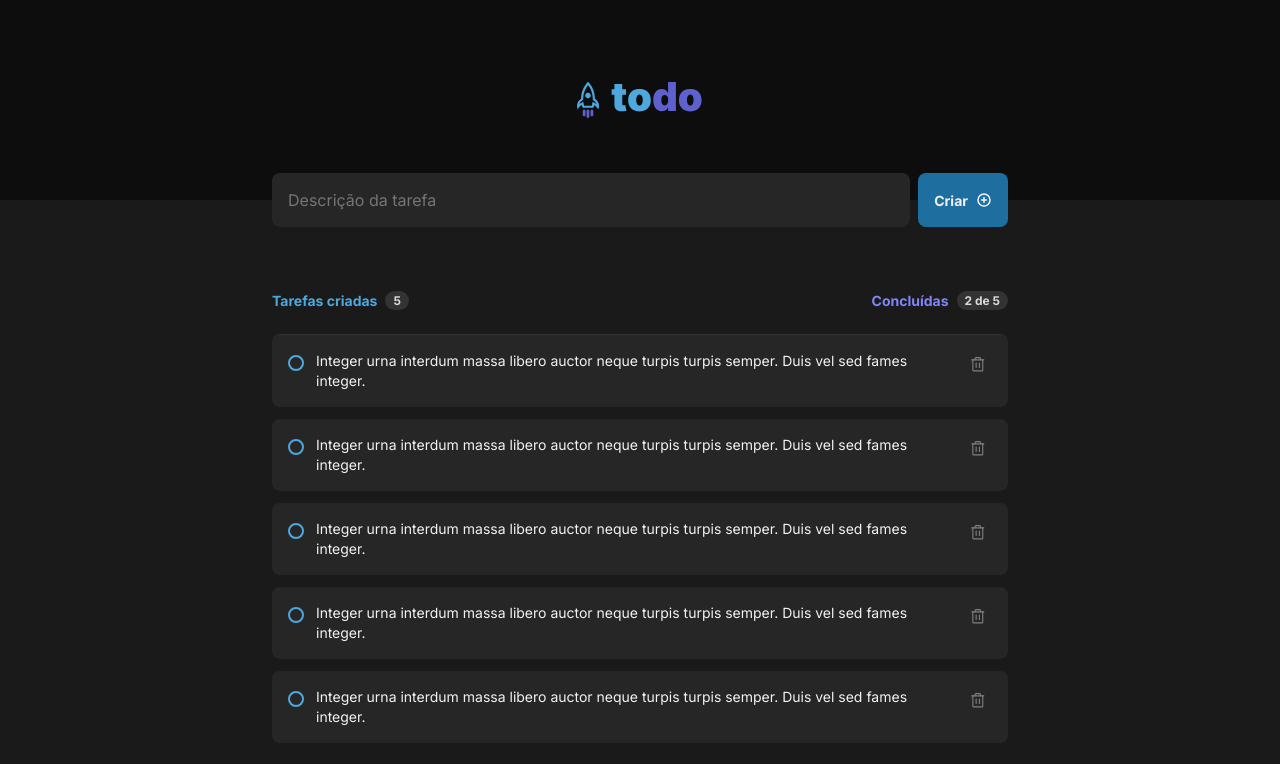
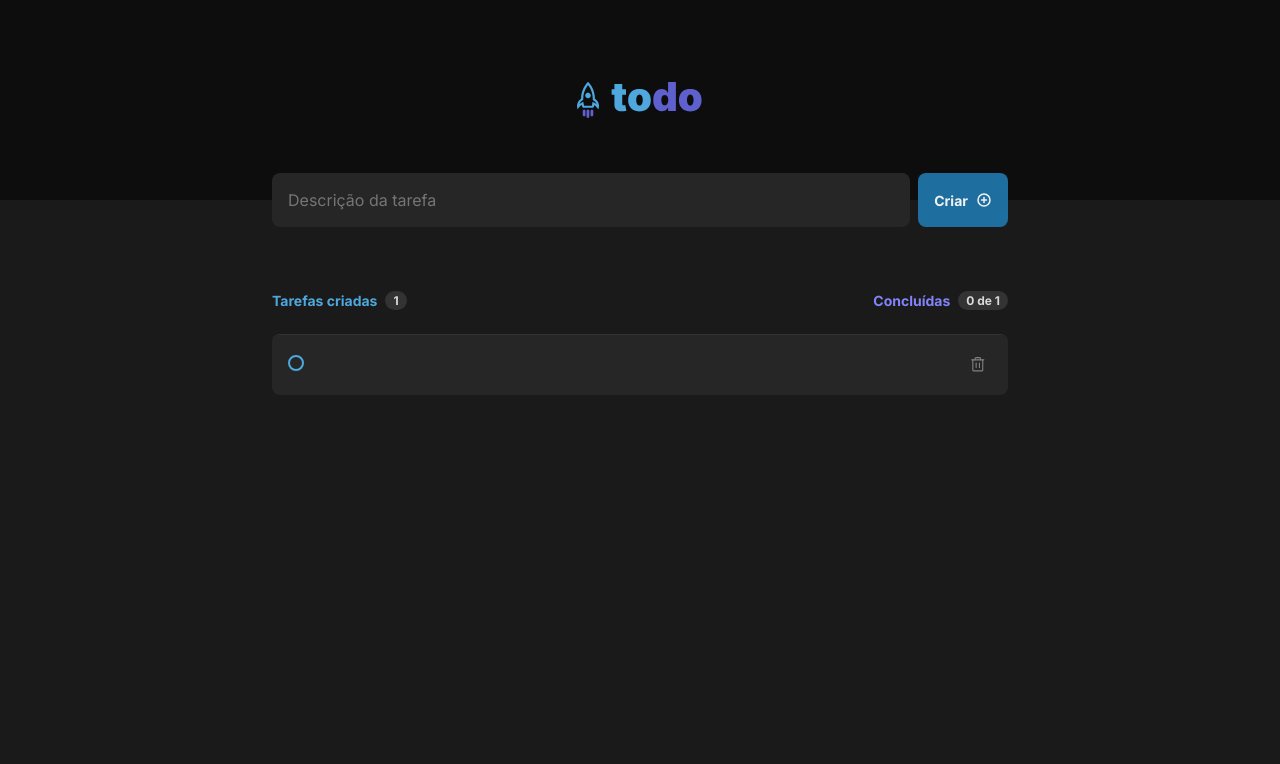
Before and after one commit to joaofreitas91/react-js-to-do-list, a React (Vite) app: page / in a window 1280 px wide. Both pictures are taken after a click on the button "Criar". Shown: the top 764 px of the page. Built offline with nearby package versions, Linux system fonts and the light colour scheme.

Commit message:
:sparkles: function create task

```diff
--- a/package.json
+++ b/package.json
@@ -9,9 +9,11 @@
   },
   "dependencies": {
     "@stitches/react": "^1.2.8",
+    "@types/uuid": "^8.3.4",
     "phosphor-react": "^1.4.1",
     "react": "^18.0.0",
-    "react-dom": "^18.0.0"
+    "react-dom": "^18.0.0",
+    "uuid": "^8.3.2"
   },
   "devDependencies": {
     "@types/react": "^18.0.0",
--- a/src/components/Task/index.tsx
+++ b/src/components/Task/index.tsx
@@ -2,15 +2,21 @@ import { useState } from 'react';
 
 import { Trash } from 'phosphor-react';
 
+import { TypeTask } from '../ToDoList';
+
 import {
   CheckboxContainer,
   DeleteButton,
-  InputRadio,
+  InputCheckbox,
   MainContainer,
   TextTask,
 } from './styles';
 
-export const Task = () => {
+interface TypeProps {
+  data: TypeTask
+}
+
+export const Task = ({ data }: TypeProps) => {
   const [isChecked, setIsChecked] = useState(false);
 
   function handleChange() {
@@ -19,11 +25,10 @@ export const Task = () => {
   return (
     <MainContainer>
       <CheckboxContainer>
-        <InputRadio type="checkbox" onChange={handleChange} />
+        <InputCheckbox type="checkbox" onChange={handleChange} />
       </CheckboxContainer>
       <TextTask Text={isChecked ? 'sublinhado' : 'normal'}>
-        Integer urna interdum massa libero auctor neque turpis turpis semper.
-        Duis vel sed fames integer.
+        {data.content}
       </TextTask>
       <DeleteButton>
         <Trash />
--- a/src/components/Task/styles.ts
+++ b/src/components/Task/styles.ts
@@ -21,8 +21,10 @@ export const CheckboxContainer = styled('div', {
   height: '16px',
 });
 
-export const InputRadio = styled('input', {
+export const InputCheckbox = styled('input', {
   appearance: 'none',
+
+  cursor: 'pointer',
 
   borderRadius: '50%',
   width: '16px',
@@ -59,6 +61,8 @@ export const InputRadio = styled('input', {
 export const TextTask = styled('span', {
   fontSize: '0.875rem',
   lineHeight: '1.25rem',
+  textAlign: 'start',
+  flex: '1',
 
   display: 'inline-block',
 
--- a/src/components/ToDoList/index.tsx
+++ b/src/components/ToDoList/index.tsx
@@ -1,3 +1,7 @@
+import { ChangeEvent, useState } from 'react';
+
+import { v4 as uuidv4 } from 'uuid';
+
 import { PlusCircle } from 'phosphor-react';
 import clipboard from '../../assets/clipboard.svg';
 
@@ -20,27 +24,58 @@ import {
 
 const hasTasks = true;
 
-export const TodoList = () => (
+export interface TypeTask {
+  id: string
+  content: string
+  finished: boolean
+}
+
+export const TodoList = () => {
+  const [taskDescription, setTaskDescription] = useState('');
+  const [tasksList, setTasksList] = useState<TypeTask[]>([]);
+
+  const finishedTasks = tasksList.reduce((acc, e) => (e.finished ? acc + 1 : acc), 0);
+
+  function handleChange(event: ChangeEvent<HTMLInputElement>) {
+    const { value } = event.target;
+    setTaskDescription(value);
+  }
+
+  function handleCreateTask() {
+    const uuid = uuidv4();
+
+    const newTask = {
+      id: uuid,
+      content: taskDescription,
+      finished: false,
+    };
+
+    setTasksList(((previousList) => [...previousList, newTask]));
+
+    setTaskDescription('');
+  }
+
+  return (
     <MainContainer>
       <ContainerInputTask>
-      <InputTask placeholder="Descrição da tarefa" />
-      <ButtonSendTask>
+        <InputTask
+          placeholder="Descrição da tarefa"
+          onChange={handleChange}
+          value={taskDescription}
+        />
+        <ButtonSendTask onClick={handleCreateTask}>
           Criar
           <PlusCircle size={16} weight="bold" />
         </ButtonSendTask>
       </ContainerInputTask>
       <TasksContainer>
         <HeaderTasks>
-        <TasksDescription color="blue">Tarefas criadas <TasksCounter>5</TasksCounter></TasksDescription>
-        <TasksDescription color="purple">Concluídas <TasksCounter>2 de 5</TasksCounter></TasksDescription>
+          <TasksDescription color="blue">Tarefas criadas <TasksCounter>{tasksList.length}</TasksCounter></TasksDescription>
+          <TasksDescription color="purple">Concluídas <TasksCounter>{finishedTasks} de {tasksList.length}</TasksCounter></TasksDescription>
         </HeaderTasks>
-      {hasTasks ? (
+        {tasksList.length > 0 ? (
           <TasksListContainer>
-          <Task />
-          <Task />
-          <Task />
-          <Task />
-          <Task />
+            {tasksList.map((task) => <Task key={task.id} data={task} />)}
           </TasksListContainer>
         ) : (
           <TasksListContainer>
@@ -58,3 +93,4 @@ export const TodoList = () => (
       </TasksContainer>
     </MainContainer>
   );
+};
```
Also changed, not shown: 1 other file (tests, documents, lock files or other folders). Lines whose indentation alone changed are shown as unchanged.
